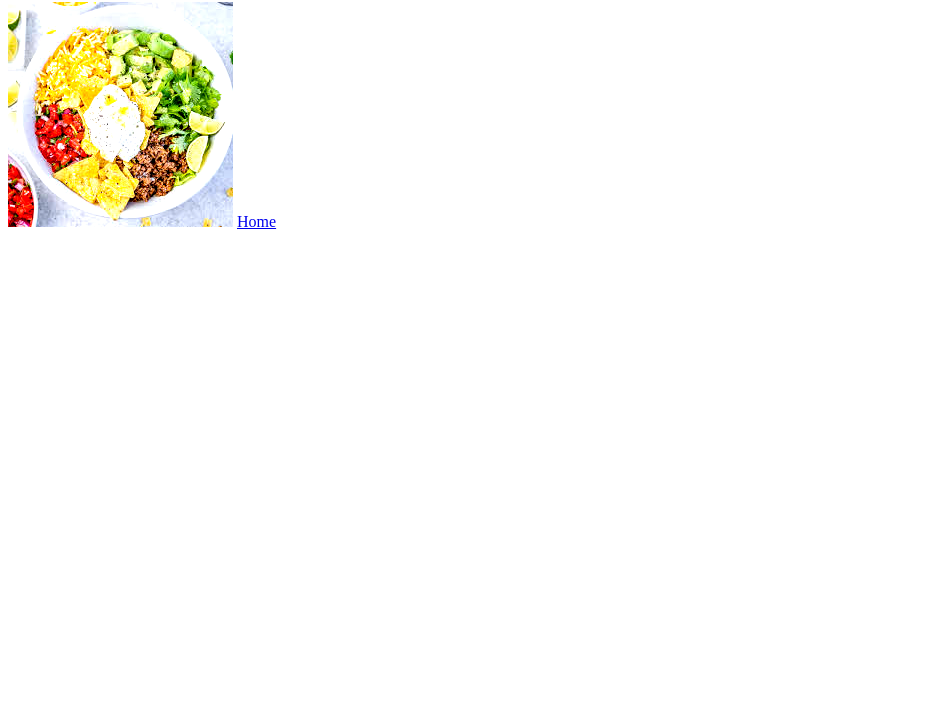
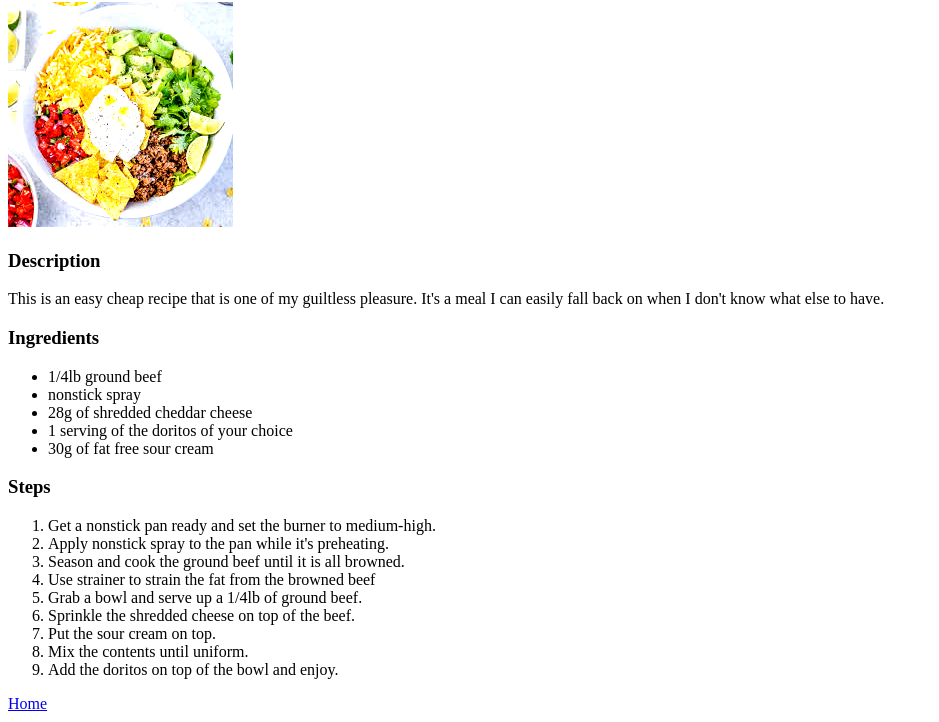
Before and after one commit to blannue/odin-recipes, a plain HTML site: page recipes/taco-bowl.html in a window 1280 px wide. Shown: the part 78-800 px from the top of the page, without its empty margins (0-939 px from the left). Drawn offline with Linux system fonts and the light colour scheme.

Commit message:
Add steps and ingredients portions to the page
I added the ingredients and steps on how to make
the taco bowl to the page.

```diff
--- a/recipes/taco-bowl.html
+++ b/recipes/taco-bowl.html
@@ -1,12 +1,37 @@
 <!DOCTYPE html>
 <html lang="en">
+
     <head>
         <meta charset="UTF-8">
         <title>Taco Bowl Recipe</title>
     </head>
+
     <body>
         <h1>Taco Bowl Recipe</h1>
         <img src="../images/taco-bowl.jpg" alt="Beautiful Taco Bowl">
+        <h3>Description</h3>
+        <p>This is an easy cheap recipe that is one of my guiltless pleasure.
+            It's a meal I can easily fall back on when I don't know what else to have.</p>
+        <h3>Ingredients</h3>
+        <ul>
+            <li>1/4lb ground beef</li>
+            <li>nonstick spray</li>
+            <li>28g of shredded cheddar cheese</li>
+            <li>1 serving of the doritos of your choice</li>
+            <li>30g of fat free sour cream</li>
+        </ul>
+        <h3>Steps</h3>
+        <ol>
+            <li>Get a nonstick pan ready and set the burner to medium-high.</li>
+            <li>Apply nonstick spray to the pan while it's preheating.</li>
+            <li>Season and cook the ground beef until it is all browned.</li>
+            <li>Use strainer to strain the fat from the browned beef</li>
+            <li>Grab a bowl and serve up a 1/4lb of ground beef.</li>
+            <li>Sprinkle the shredded cheese on top of the beef.</li>
+            <li>Put the sour cream on top.</li>
+            <li>Mix the contents until uniform.</li>
+            <li>Add the doritos on top of the bowl and enjoy.</li>
+        </ol>
         <a href="../index.html" rel="noreferrer">Home</a>
     </body>
 </html>
```
